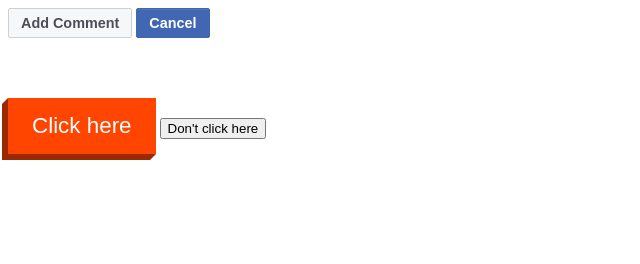
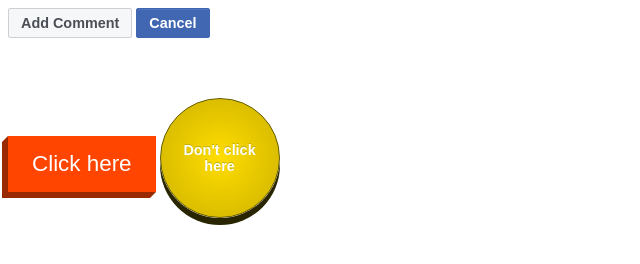
Before and after one commit to ravshan2rtikov/30-css-projects, a plain HTML site: page index.html in a window 1280 px wide. Shown: the whole page, without its empty margins (0-640 px from the left). Drawn offline with Linux system fonts and the light colour scheme.

Commit message:
fb+3d buttons are complete

```diff
--- a/style.css
+++ b/style.css
@@ -107,3 +107,46 @@
       border-bottom-width: 0;
       bottom: -3px;
     }
+
+.btn-3d-2{
+  position: relative;
+
+  background: #ecd300;
+  background: radial-gradient(hsl(52, 100%, 50%), hsl(52, 100%, 40%));
+
+  font-size: 0.9rem;
+  font-weight: 600;
+  text-shadow: 0 -1px 0 #c3af07;
+  color: white;
+  border: solid 1px hsl(54, 100%, 20%);
+  border-radius: 100%;
+  height: 120px;
+  width: 120px;
+  z-index: 4;
+
+  outline: none;
+
+  box-shadow: inset 0 1px 0 hsl(54, 100%, 50%);
+  box-shadow: 0 2px 0 hsl(54, 100%, 30%);
+  box-shadow: 0 3px 0 hsl(54, 100%, 25%);
+  box-shadow: 0 4px 0 hsl(54, 100%, 20%);
+  box-shadow: 0 5px 0 hsl(54, 100%, 15%);
+  box-shadow: 0 6px 0 hsl(54, 100%, 10%);
+  box-shadow: 0 7px 0 hsl(54, 100%, 8%);
+}
+
+.btn-3d-2:hover{
+  background: radial-gradient(hsl(52, 100%, 45%), hsl(52, 100%, 35%));
+}
+
+.btn-3d-2:active{
+  background: radial-gradient(hsl(52, 100%, 43%), hsl(52, 100%, 33%));
+
+  top: 2px;
+
+  box-shadow: inset 0 1px 0 hsl(54, 100%, 50%);
+  box-shadow: 0 2px 0 hsl(54, 100%, 30%);
+  box-shadow: 0 3px 0 hsl(54, 100%, 25%);
+  box-shadow: 0 4px 0 hsl(54, 100%, 20%);
+  box-shadow: 0 5px 0 hsl(54, 100%, 15%);
+}
```
